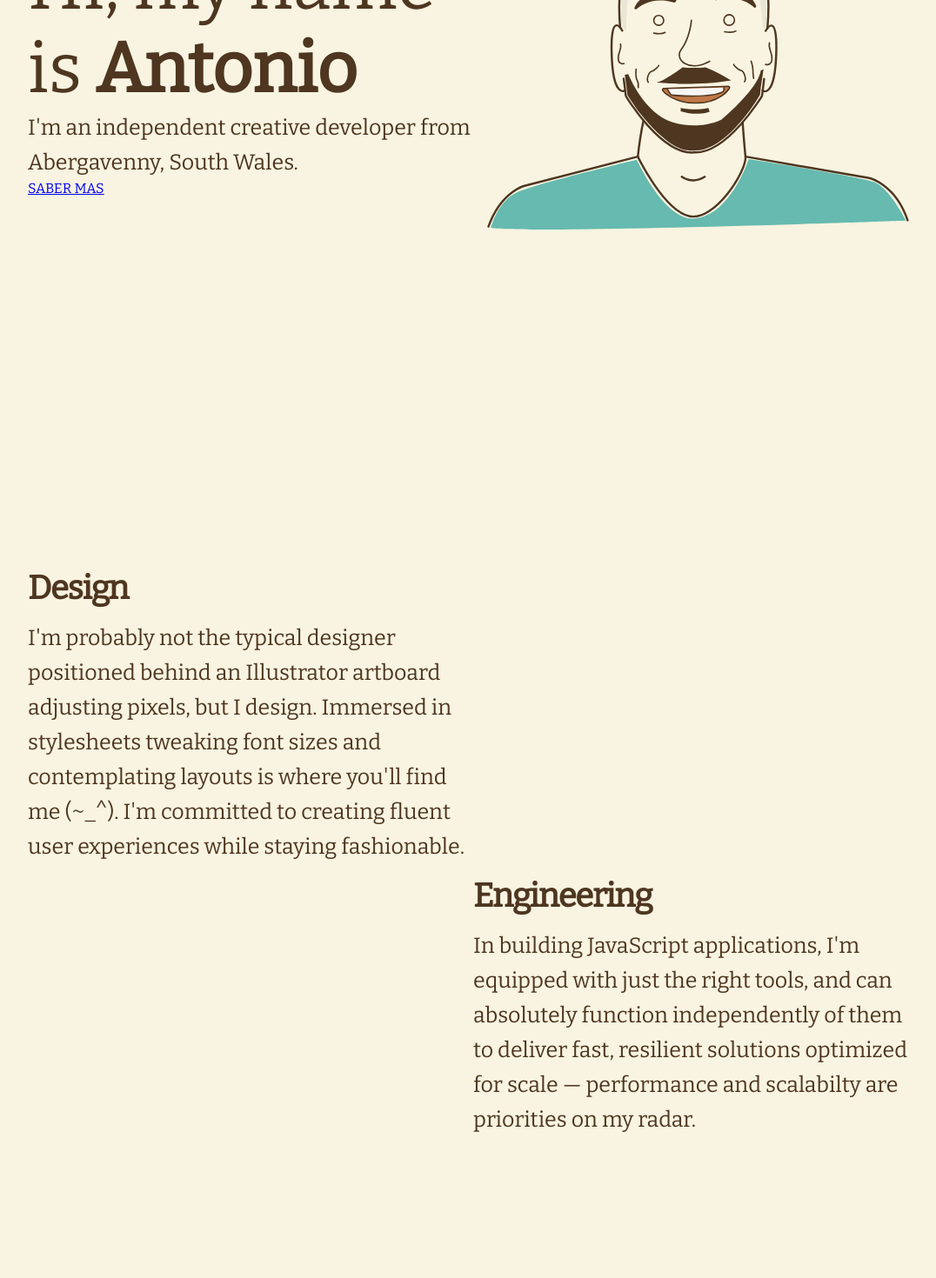
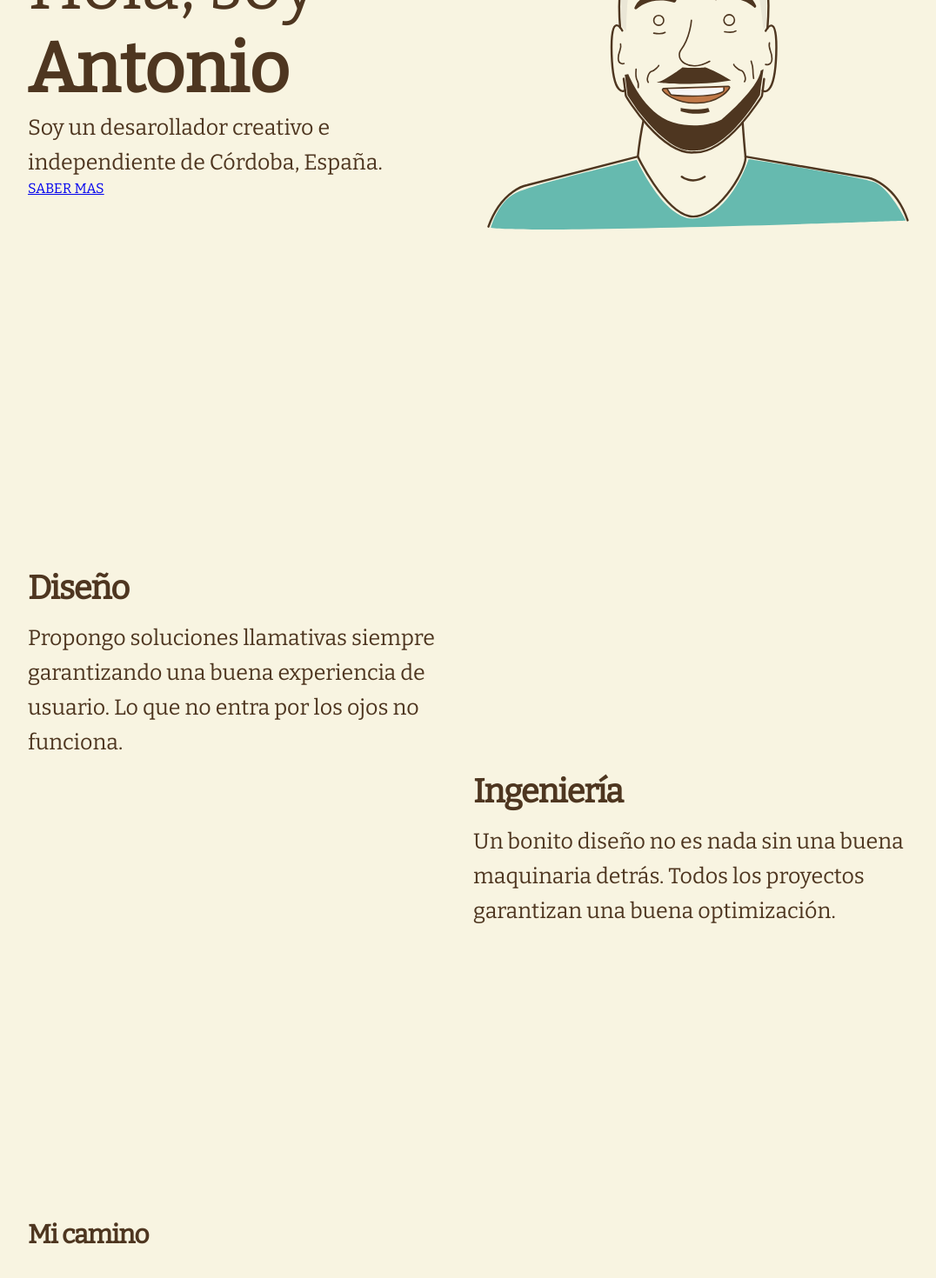
Before and after one commit to i42maroa/my-personal-web, a Next.js app: page / in a window 1280 px wide. Shown: the part 320-1790 px from the top of the page at 87% size, without its empty margins (96-1172 px from the left). Built offline with nearby package versions, Linux system fonts and the light colour scheme.

Commit message:
Change text

```diff
--- a/app/components/home/description/component.tsx
+++ b/app/components/home/description/component.tsx
@@ -5,16 +5,15 @@ export default function DescriptionComponent () {
   return (
     <section id={LINKS[PAGES.HOME].sections[1]} className={styles.mainContainer}>
       <div className={styles.textContainer}>
-        <h2>Design</h2>
-        <p>I'm probably not the typical designer positioned behind an Illustrator artboard adjusting pixels, but I design. Immersed in stylesheets tweaking font sizes and contemplating layouts is where you'll find me (~_^). I'm committed to creating fluent user experiences while staying fashionable.</p>
+        <h2>Diseño</h2>
+        <p>Propongo soluciones llamativas siempre garantizando una buena experiencia de usuario. Lo que no entra por los ojos no funciona.</p>
       </div>
       <div />
       <div />
       <div className={styles.textContainer}>
-        <h2>Engineering</h2>
-        <p>In building JavaScript applications, I'm equipped with just the right tools, and can absolutely function independently of them to deliver fast, resilient solutions optimized for scale — performance and scalabilty are priorities on my radar.</p>
+        <h2>Ingeniería</h2>
+        <p>Un bonito diseño no es nada sin una buena maquinaria detrás. Todos los proyectos garantizan una buena optimización.</p>
       </div>
-
     </section>
   )
 }
--- a/app/components/home/experience/component.tsx
+++ b/app/components/home/experience/component.tsx
@@ -9,7 +9,7 @@ export default function ExperienceComponent () {
   return (
     <section id={LINKS[PAGES.ABOUT].sections[2]} className={styles.mainContainer}>
 
-      <h3>Where I work</h3>
+      <h3>Mi camino</h3>
 
       {experience.length > 0 &&
         <div className={styles.experienceContainer}>
--- a/app/components/home/presentation/component.tsx
+++ b/app/components/home/presentation/component.tsx
@@ -7,8 +7,8 @@ export default function PresentationComponent () {
   return (
     <section id={LINKS[PAGES.HOME].sections[0]} className={styles.mainContainer}>
       <div className={styles.leftContainer}>
-        <h1>Hi, my name <br />is <b>Antonio</b> </h1>
-        <p>I'm an independent creative developer from Abergavenny, South Wales.</p>
+        <h1>Hola, soy <br /> <b>Antonio</b> </h1>
+        <p>Soy un desarollador creativo e independiente de Córdoba, España.</p>
         <Link className={styles.button} href={getRouteWithSection(PAGES.ABOUT, 0)}>SABER MAS</Link>
       </div>
       <div className={styles.rightContainer}>
--- a/app/components/home/thecnologies/component.tsx
+++ b/app/components/home/thecnologies/component.tsx
@@ -16,7 +16,7 @@ export default function ThecnologiesComponent () {
 
   return (
     <section id={LINKS[PAGES.ABOUT].sections[1]} className={styles.mainContainer}>
-      <h2>What I know?</h2>
+      <h2>Mis herramientas</h2>
       <div className={styles.buttonContainer}>
         <button className={`${styles.buttonStyle} ${handleStyles(FRONT_TECHNOLOGY)}`} onClick={() => setTechnology(FRONT_TECHNOLOGY)}>FRONTEND</button>
         <button className={`${styles.buttonStyle} ${handleStyles(BACK_TECHNOLOGY)}`} onClick={() => setTechnology(BACK_TECHNOLOGY)}>BACKEND</button>
--- a/app/components/shared/navigation/Navigation.tsx
+++ b/app/components/shared/navigation/Navigation.tsx
@@ -49,7 +49,7 @@ export function Navigation () {
               <li>hello@olaolu.dev</li>
               <li>hello@olaolu.dev</li>
             </ul>
-            <h4>ELIGE MODO</h4>
+            <h4>¿Cuánto café le echas a la vida?</h4>
             <Toggle />
           </nav>}
       </div>
--- a/data/state-toggle.data.tsx
+++ b/data/state-toggle.data.tsx
@@ -1,13 +1,13 @@
 export const STATE_TOGGLE = [
   {
     color: 'white',
-    text: 'late'
+    text: 'nada'
   },
   {
     color: 'middle',
-    text: 'amateur'
+    text: 'un poco'
   },
   {
     color: 'dark',
-    text: 'hard'
+    text: 'a tope'
   }]
```
